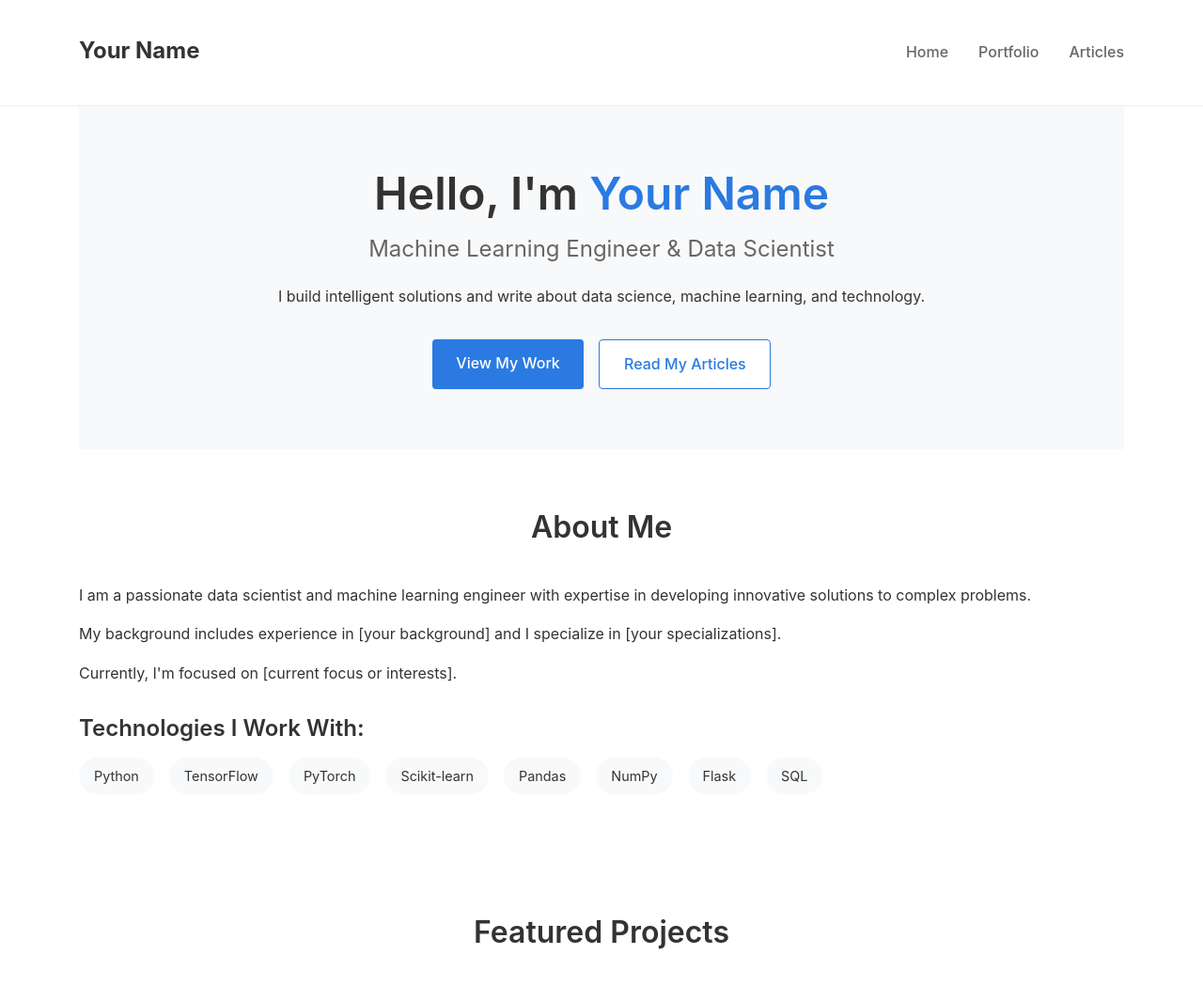
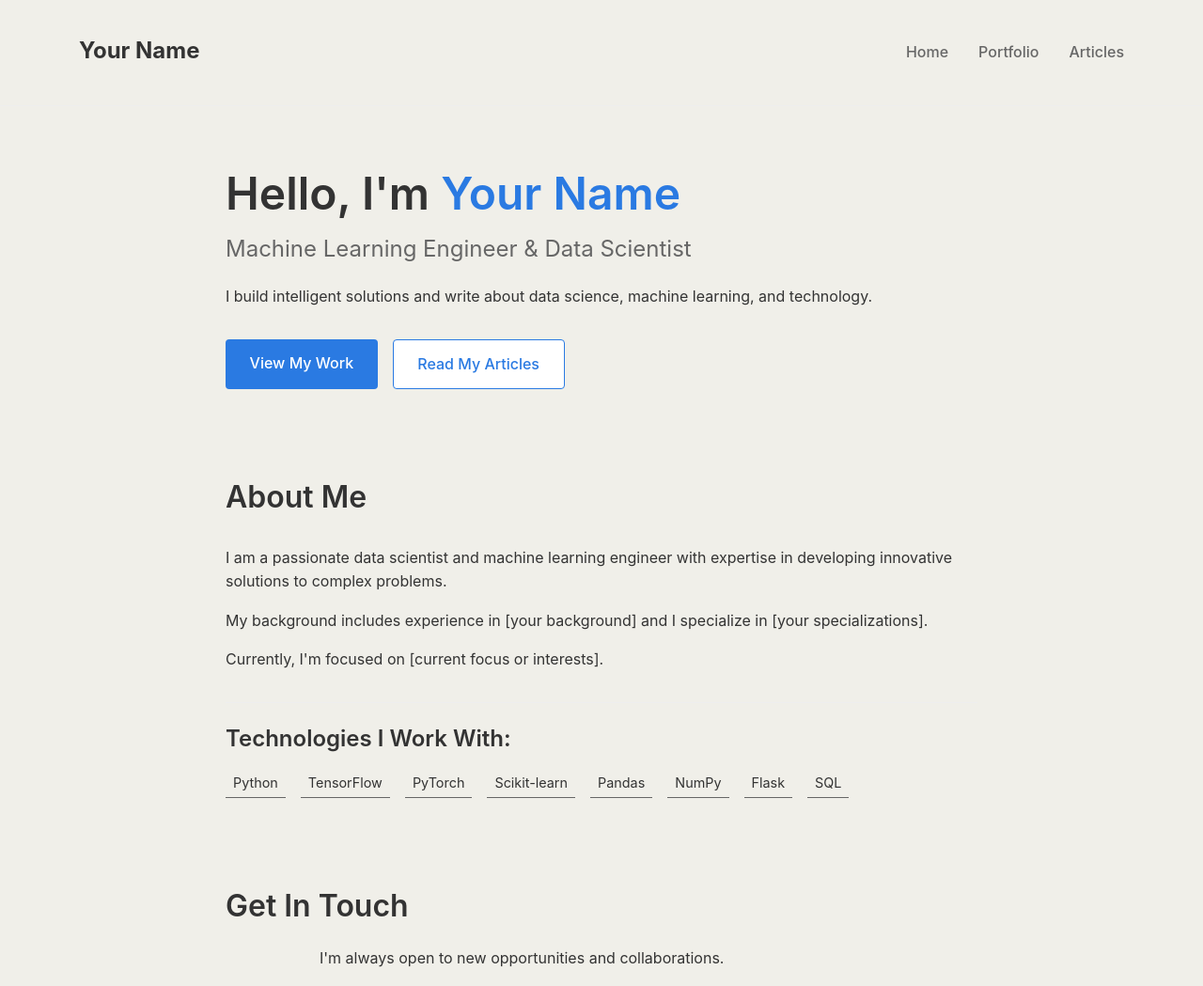
Before and after one commit to FranciscoMamaniSoto/personal_portfolio, a Flask app: page / in a window 1280 px wide. Shown: the top 1049 px of the page at 94% size. Run offline with Flask 3, Linux system fonts and the light colour scheme.

Commit message:
Initial 02

```diff
--- a/static/css/style.css
+++ b/static/css/style.css
@@ -6,7 +6,7 @@
     --text-color: #333;
     --light-text: #666;
     --lighter-text: #999;
-    --bg-color: #fff;
+    --bg-color: #F0EFE9;
     --card-shadow: 0 4px 6px rgba(0, 0, 0, 0.1);
     --transition: all 0.3s ease;
     --max-width: 1200px;
@@ -107,11 +107,11 @@ nav a:hover {
     color: var(--primary-color);
 }
 
-/* Hero Section */
+/* Hero Section - Modified for plain text */
 .hero {
     padding: 4rem 0;
     text-align: center;
-    background-color: var(--secondary-color);
+    background-color: var(--bg-color);
 }
 
 .hero-content {
@@ -241,7 +241,7 @@ section h2 {
     font-size: 0.9rem;
 }
 
-/* Projects Grid */
+/* Projects Grid - Unchanged for portfolio page */
 .project-grid, .article-grid {
     display: grid;
     grid-template-columns: repeat(auto-fill, minmax(300px, 1fr));
@@ -362,7 +362,7 @@ section h2 {
 /* Contact */
 .contact {
     text-align: center;
-    background-color: var(--secondary-color);
+    background-color: var(--bg-color);
 }
 
 .contact p {
@@ -401,8 +401,9 @@ section h2 {
 /* Footer */
 footer {
     padding: 2rem 0;
-    background-color: var(--secondary-color);
+    background-color: var(--bg-color);
     text-align: center;
+    border-top: 1px solid #eee;
 }
 
 footer .container {
@@ -473,3 +474,69 @@ footer .container {
         font-size: 0.8rem;
     }
 }
+
+/* Homepage-specific styles */
+/* Add these to the end of your style.css file */
+
+/* Make tech list more minimal on the homepage */
+.tech-list li {
+    background-color: transparent;
+    padding: 0.25rem 0.5rem;
+    border-radius: 0;
+    font-size: 0.9rem;
+    border-bottom: 1px solid var(--light-text);
+    margin-right: 0.5rem;
+}
+
+/* Simple styling for the homepage */
+.hero, .about, .contact {
+    max-width: 800px;
+    margin: 0 auto;
+    padding: 3rem 0;
+    text-align: left;
+}
+
+.hero {
+    padding-top: 4rem;
+}
+
+.hero h1, .hero h2 {
+    text-align: left;
+}
+
+.hero-content {
+    text-align: left;
+}
+
+.about h2, .contact h2 {
+    text-align: left;
+    margin-bottom: 1.5rem;
+}
+
+.tech-list {
+    display: flex;
+    flex-wrap: wrap;
+    gap: 0.5rem;
+}
+
+/* Remove card-like styling for homepage sections */
+.about-content {
+    background: transparent;
+    box-shadow: none;
+    border-radius: 0;
+    padding: 0;
+}
+
+/* Make the tech stack more minimalistic */
+.tech-stack {
+    margin-top: 2rem;
+    border-top: 1px solid #eee;
+    padding-top: 1.5rem;
+}
+
+.cta-buttons {
+    margin-top: 2rem;
+    display: flex;
+    gap: 1rem;
+    justify-content: flex-start;
+}
--- a/templates/index.html
+++ b/templates/index.html
@@ -39,58 +39,6 @@
     </div>
 </section>
 
-<section class="featured">
-    <h2>Featured Projects</h2>
-    <div class="project-grid">
-        {% for project in projects[:2] %}
-        <div class="project-card">
-            <div class="project-image">
-                <img src="{{ url_for('static', filename='images/' + project.image) }}" alt="{{ project.title }}">
-            </div>
-            <div class="project-info">
-                <h3>{{ project.title }}</h3>
-                <p>{{ project.description }}</p>
-                <div class="project-tags">
-                    {% for tech in project.technologies %}
-                    <span class="tag">{{ tech }}</span>
-                    {% endfor %}
-                </div>
-                <a href="{{ url_for('project', project_id=project.id) }}" class="btn text-btn">View Details →</a>
-            </div>
-        </div>
-        {% endfor %}
-    </div>
-    <div class="center-btn">
-        <a href="{{ url_for('portfolio') }}" class="btn secondary-btn">View All Projects</a>
-    </div>
-</section>
-
-<section class="recent-articles">
-    <h2>Recent Articles</h2>
-    <div class="article-grid">
-        {% for article in articles[:2] %}
-        <div class="article-card">
-            <div class="article-image">
-                <img src="{{ url_for('static', filename='images/' + article.image) }}" alt="{{ article.title }}">
-            </div>
-            <div class="article-info">
-                <h3>{{ article.title }}</h3>
-                <p>{{ article.content[:150] + '...' if article.content|length > 150 else article.content }}</p>
-                <div class="article-tags">
-                    {% for tag in article.tags %}
-                    <span class="tag">{{ tag }}</span>
-                    {% endfor %}
-                </div>
-                <a href="{{ url_for('article', article_id=article.id) }}" class="btn text-btn">Read More →</a>
-            </div>
-        </div>
-        {% endfor %}
-    </div>
-    <div class="center-btn">
-        <a href="{{ url_for('articles') }}" class="btn secondary-btn">View All Articles</a>
-    </div>
-</section>
-
 <section class="contact">
     <h2>Get In Touch</h2>
     <p>I'm always open to new opportunities and collaborations.</p>
```
